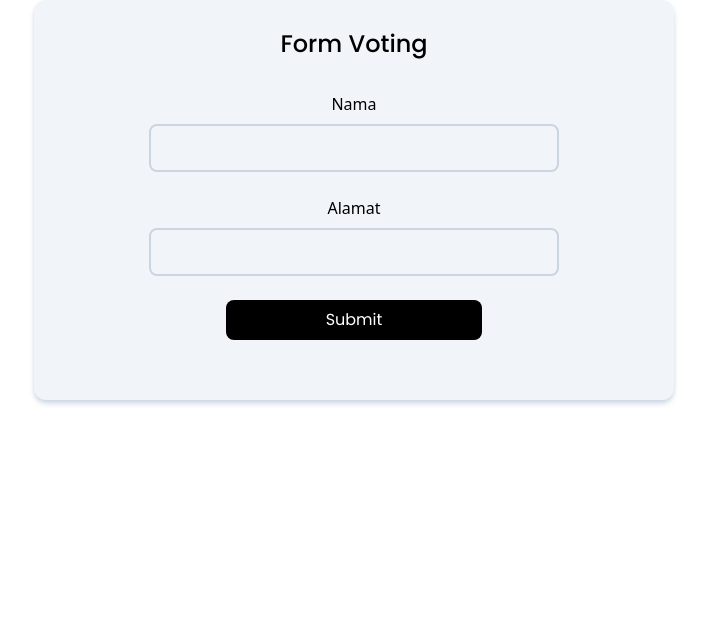
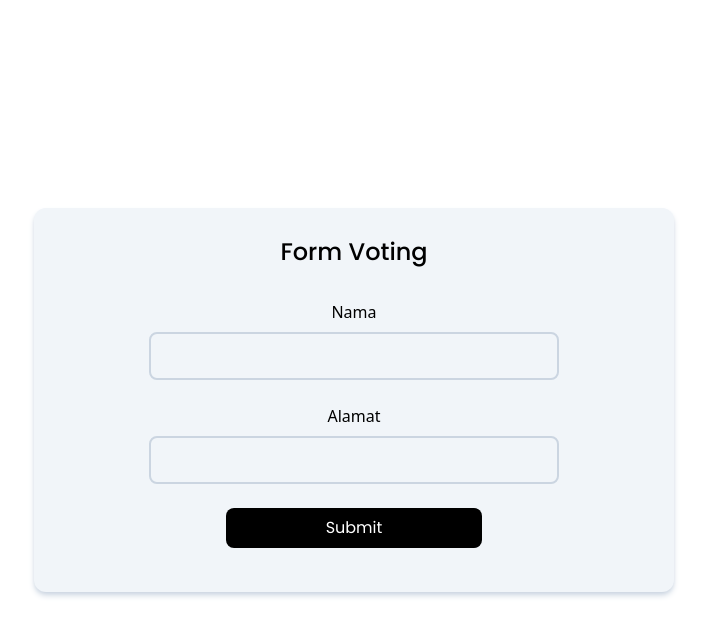
Before and after one commit to Wasomeno/voting-app, a Next.js app: page / in a window 1280 px wide. Shown: the top 636 px of the page, without its empty margins (286-993 px from the left). Built offline with nearby package versions, Linux system fonts and the light colour scheme.

Commit message:
Change: small ui changes

```diff
--- a/components/UserForm.js
+++ b/components/UserForm.js
@@ -8,14 +8,15 @@ const UserForm = () => {
 
   const submitForm = (event) => {
     event.preventDefault();
-    setUserDetails((current) => ({
+    setUserDetails(() => ({
       name: nameRef.current.value,
       address: addressRef.current.value,
     }));
   };
 
   return (
-    <div className="flex flex-col items-center h-3/6 w-5/6 p-3 bg-slate-100 rounded-xl shadow-slate-300 shadow-md min-w-fit sm:w-3/6 lg:w-3/6 md:w-3/6 xl:w-3/6">
+    <div className="w-full h-full flex flex-col items-center justify-center">
+      <div className="flex flex-col items-center h-96 w-5/6 p-3 bg-slate-100 rounded-xl shadow-slate-300 shadow-md min-w-fit sm:w-3/6 lg:w-3/6 md:w-3/6 xl:w-3/6">
         <div className="text-center m-2 p-2">
           <h1 className="font-poppins font-medium text-xl md:text-2xl">
             Form Voting
@@ -62,6 +63,7 @@ const UserForm = () => {
           </div>
         </form>
       </div>
+    </div>
   );
 };
 
```
Lines whose indentation alone changed are shown as unchanged.
